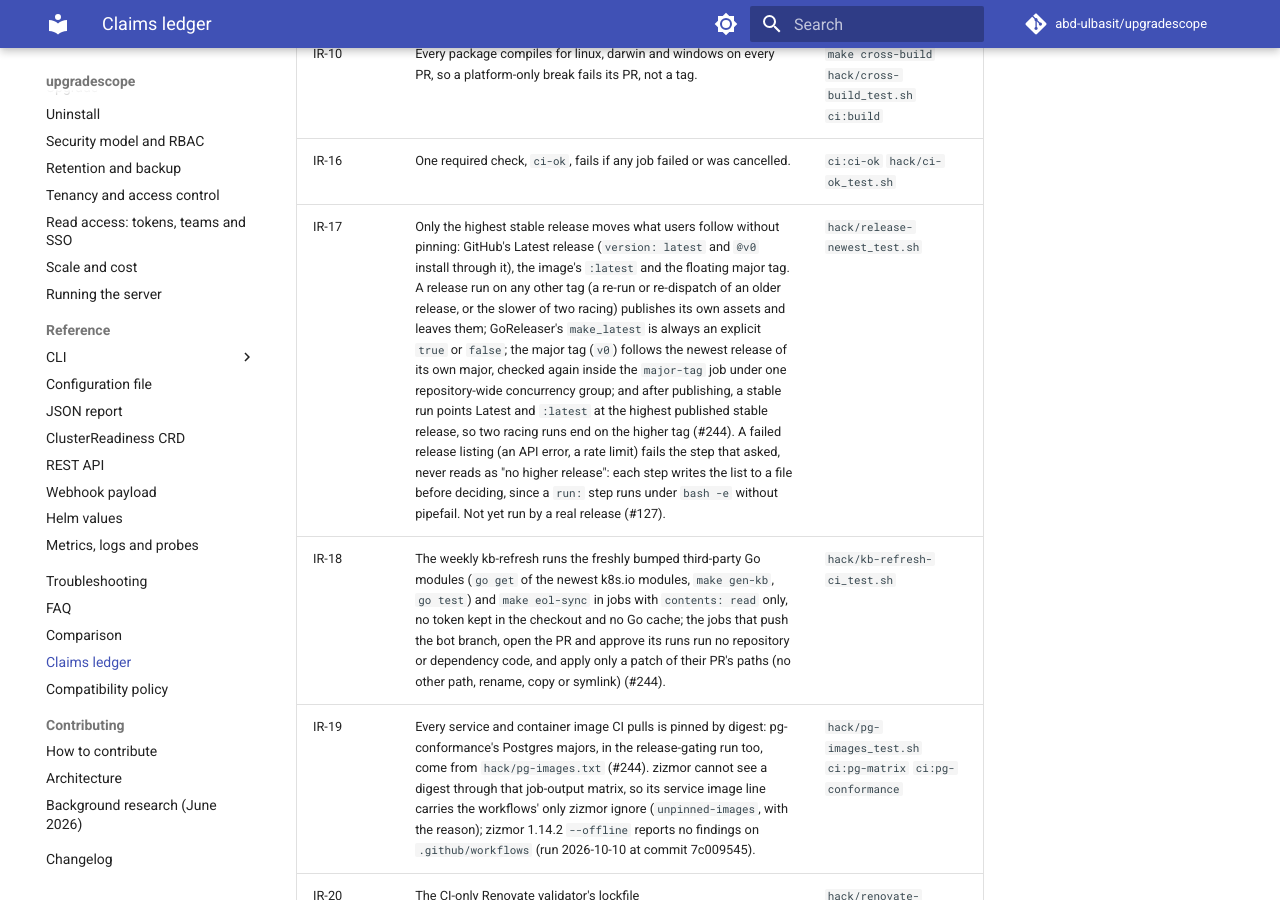
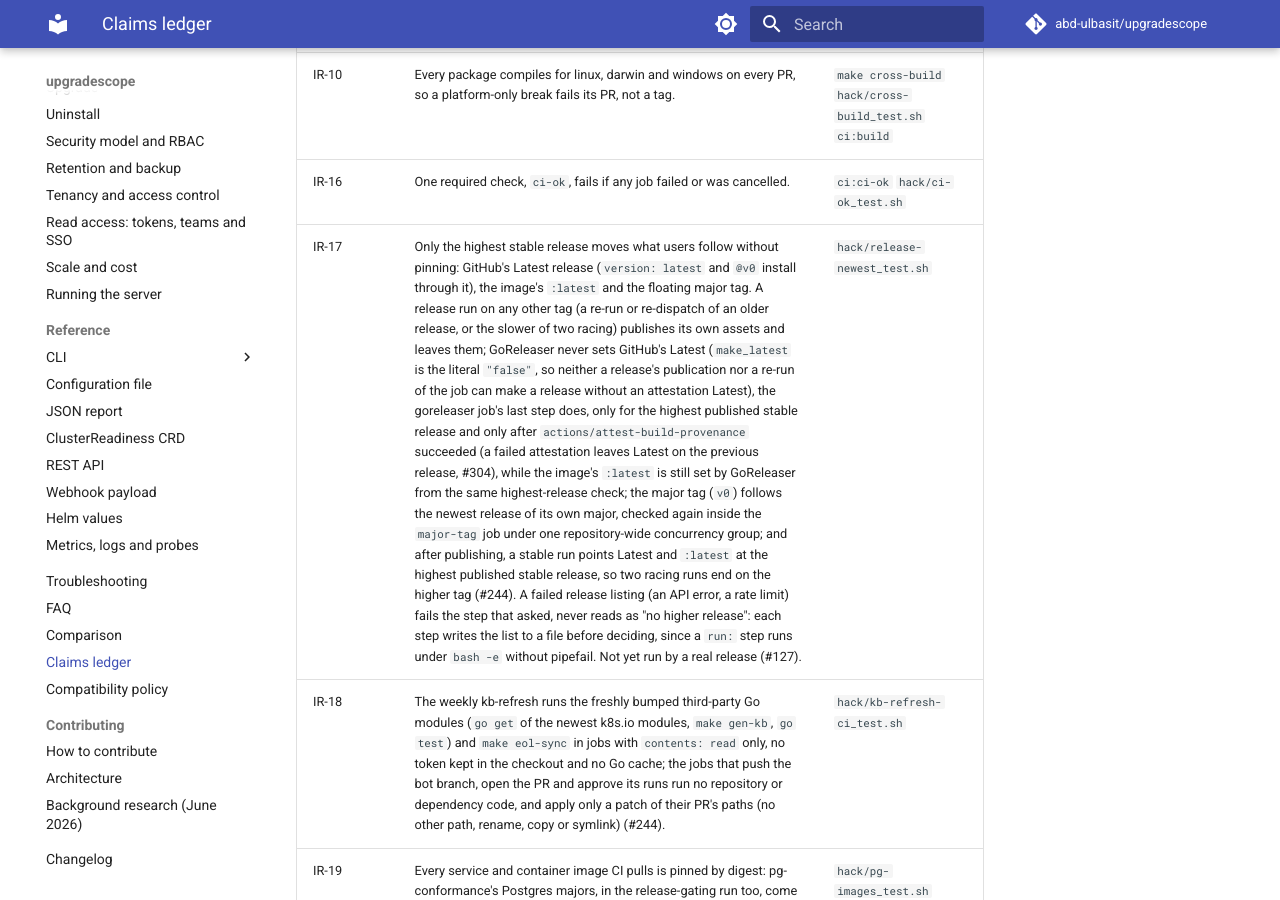
Before and after one commit to abd-ulbasit/upgradescope, an MkDocs documentation site: the page built from docs/claims.md, in a window 1280 px wide and 900 px high, scrolled down 73077 px. Built offline with MkDocs 1.6.1 and Material for MkDocs 9.7.7, drawn with Linux system fonts in a browser that asks for light colours; comment, search, counter and statistics services are not loaded.

Commit message:
fix(release): GitHub's Latest moves only after the provenance attestation exists
GoReleaser publishes the release before actions/attest-build-provenance runs,
so make_latest from UPGRADESCOPE_NEWEST made a release without an attestation
Latest for as long as the attestation took (for good if it failed, and again
on every re-run of the job), and the Action's `version: latest` failed on it.

.goreleaser.yml now hard-codes make_latest "false". The goreleaser job's last
step, which runs only when every earlier step succeeded, is the only one that
sets Latest, for the highest published stable release (including the first).
The image's :latest is unchanged. hack/release-newest_test.sh pins the literal,
the order, and that a failed attestation skips the step. IR-17 updated.

Refs #303, #304, #305

Co-Authored-By: Claude Fable 5 <noreply@anthropic.com>

```diff
--- a/docs/claims.md
+++ b/docs/claims.md
@@ -374,7 +374,7 @@ audited") and names the issue that tracks it.
 | IR-05 | A new push supersedes a PR's run; main, schedule, dispatch and tag runs of different commits, refs or kinds never cancel each other. Repeat runs of one kind, ref and commit share a group, where GitHub keeps one pending run: a third dispatch of the same commit cancels the pending second, as CONTRIBUTING.md says. | `hack/ci-concurrency_test.sh` `TestDocsRound2Gaps` |
 | IR-10 | Every package compiles for linux, darwin and windows on every PR, so a platform-only break fails its PR, not a tag. | `make cross-build` `hack/cross-build_test.sh` `ci:build` |
 | IR-16 | One required check, `ci-ok`, fails if any job failed or was cancelled. | `ci:ci-ok` `hack/ci-ok_test.sh` |
-| IR-17 | Only the highest stable release moves what users follow without pinning: GitHub's Latest release (`version: latest` and `@v0` install through it), the image's `:latest` and the floating major tag. A release run on any other tag (a re-run or re-dispatch of an older release, or the slower of two racing) publishes its own assets and leaves them; GoReleaser's `make_latest` is always an explicit `true` or `false`; the major tag (`v0`) follows the newest release of its own major, checked again inside the `major-tag` job under one repository-wide concurrency group; and after publishing, a stable run points Latest and `:latest` at the highest published stable release, so two racing runs end on the higher tag (#244). A failed release listing (an API error, a rate limit) fails the step that asked, never reads as "no higher release": each step writes the list to a file before deciding, since a `run:` step runs under `bash -e` without pipefail. Not yet run by a real release (#127). | `hack/release-newest_test.sh` |
+| IR-17 | Only the highest stable release moves what users follow without pinning: GitHub's Latest release (`version: latest` and `@v0` install through it), the image's `:latest` and the floating major tag. A release run on any other tag (a re-run or re-dispatch of an older release, or the slower of two racing) publishes its own assets and leaves them; GoReleaser never sets GitHub's Latest (`make_latest` is the literal `"false"`, so neither a release's publication nor a re-run of the job can make a release without an attestation Latest), the goreleaser job's last step does, only for the highest published stable release and only after `actions/attest-build-provenance` succeeded (a failed attestation leaves Latest on the previous release, #304), while the image's `:latest` is still set by GoReleaser from the same highest-release check; the major tag (`v0`) follows the newest release of its own major, checked again inside the `major-tag` job under one repository-wide concurrency group; and after publishing, a stable run points Latest and `:latest` at the highest published stable release, so two racing runs end on the higher tag (#244). A failed release listing (an API error, a rate limit) fails the step that asked, never reads as "no higher release": each step writes the list to a file before deciding, since a `run:` step runs under `bash -e` without pipefail. Not yet run by a real release (#127). | `hack/release-newest_test.sh` |
 | IR-18 | The weekly kb-refresh runs the freshly bumped third-party Go modules (`go get` of the newest k8s.io modules, `make gen-kb`, `go test`) and `make eol-sync` in jobs with `contents: read` only, no token kept in the checkout and no Go cache; the jobs that push the bot branch, open the PR and approve its runs run no repository or dependency code, and apply only a patch of their PR's paths (no other path, rename, copy or symlink) (#244). | `hack/kb-refresh-ci_test.sh` |
 | IR-19 | Every service and container image CI pulls is pinned by digest: pg-conformance's Postgres majors, in the release-gating run too, come from `hack/pg-images.txt` (#244). zizmor cannot see a digest through that job-output matrix, so its service image line carries the workflows' only zizmor ignore (`unpinned-images`, with the reason); zizmor 1.14.2 `--offline` reports no findings on `.github/workflows` (run 2026-10-10 at commit 7c009545). | `hack/pg-images_test.sh` `ci:pg-matrix` `ci:pg-conformance` |
 | IR-20 | The CI-only Renovate validator's lockfile (`hack/renovate/package-lock.json`) is under a fail-closed advisory gate: any advisory npm reports there that `hack/renovate/osv-scanner.toml` does not accept with a reason and an unexpired date, or one that gained a fix the lockfile can take, fails CI's vuln job, weekly too (#244). | `hack/renovate-audit_test.sh` `make renovate-audit` `ci:vuln` |
```
Also changed, not shown: .goreleaser.yml (+15 -7 lines), 2 other files.
